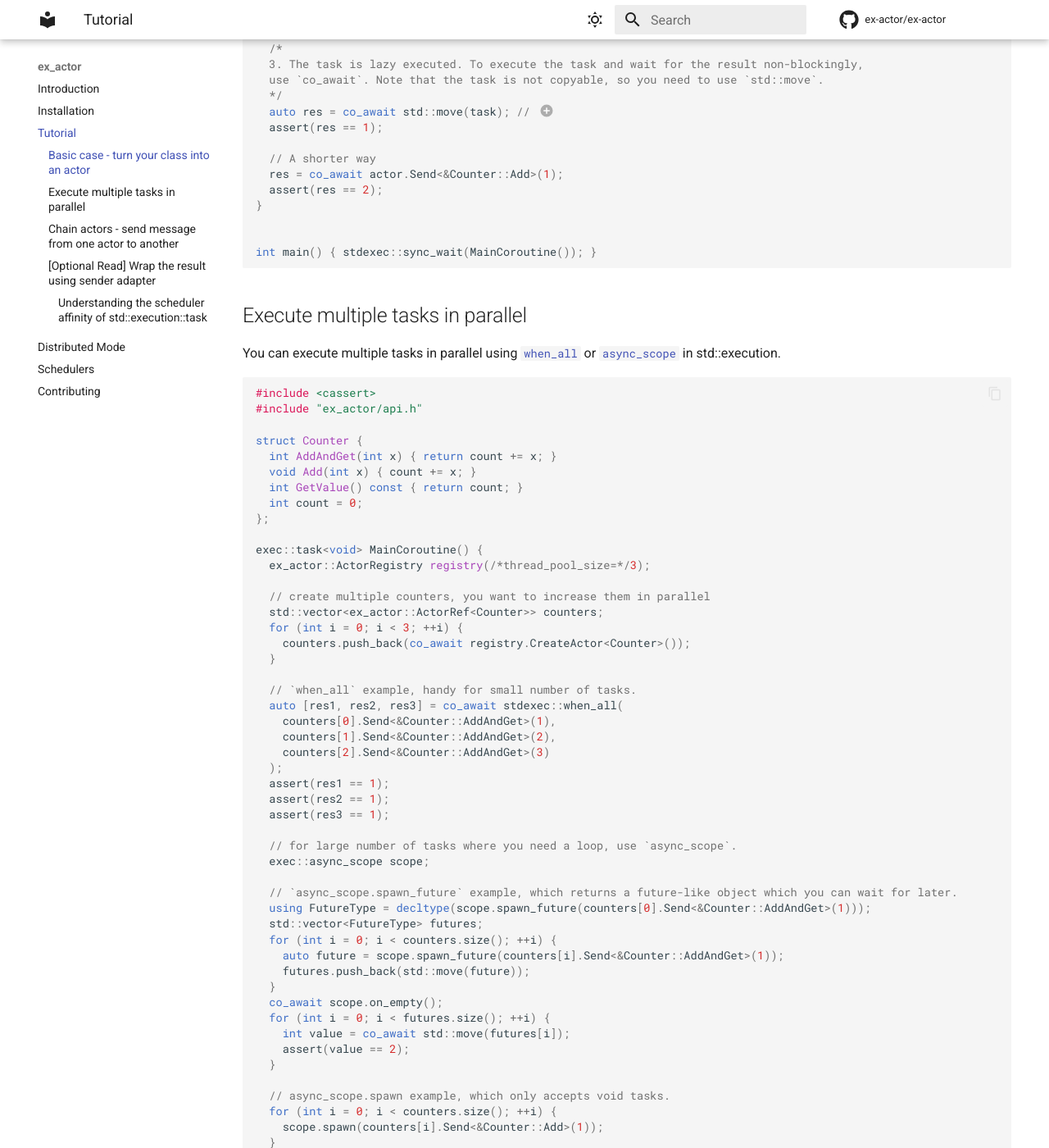
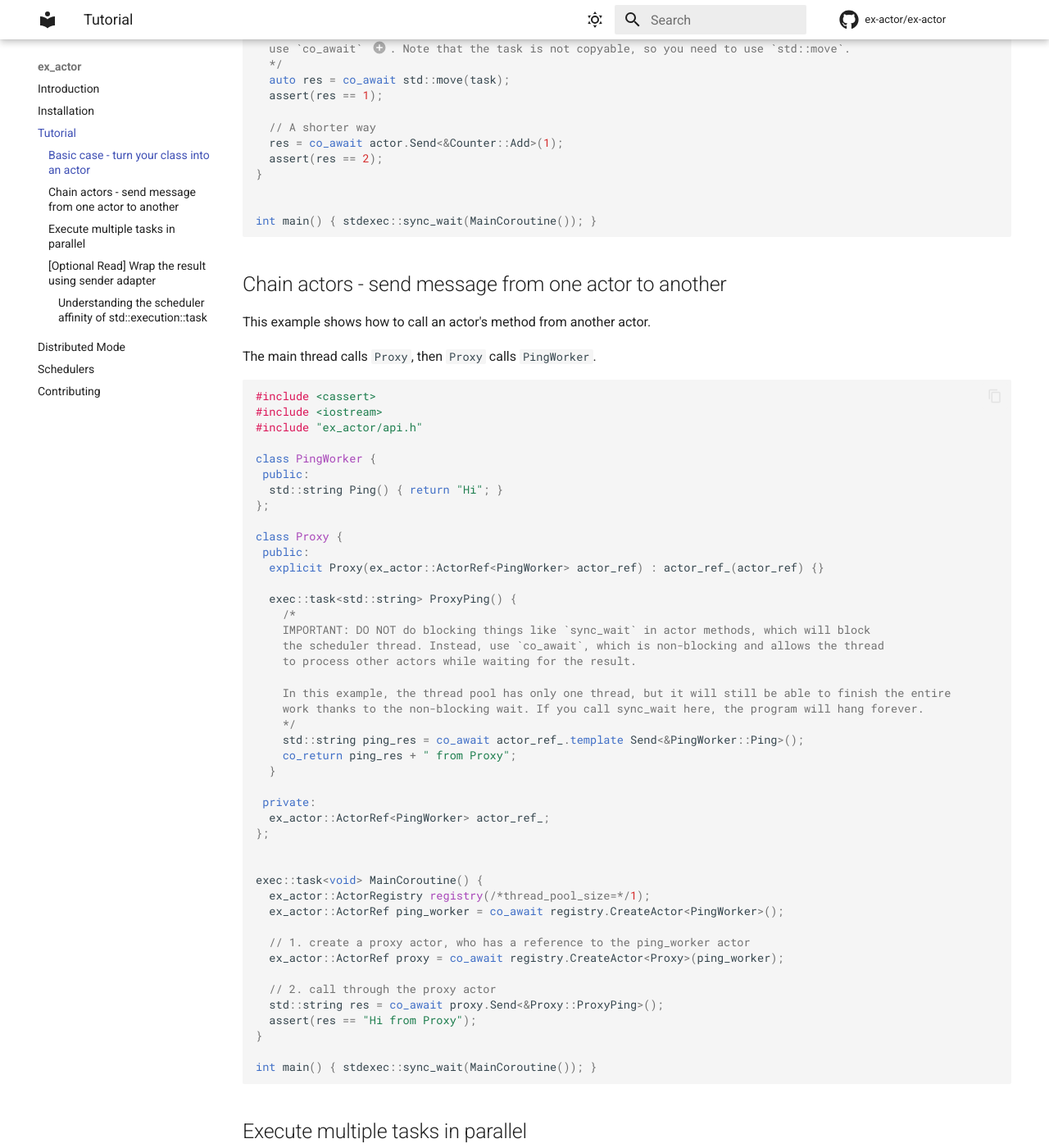
Before and after one commit to ex-actor/ex-actor, an MkDocs documentation site: the page built from docs/contents/tutorial.md, in a window 1280 px wide and 1400 px high, scrolled down 1112 px. Shown: the whole window at 82% size. Built offline with MkDocs 1.6.1 and Material for MkDocs 9.7.7, drawn with Linux system fonts in a browser that asks for light colours; comment, search, counter and statistics services are not loaded; some of the changed text lies outside the part shown.

Commit message:
polish some docs (#90)

````diff
--- a/docs/contents/tutorial.md
+++ b/docs/contents/tutorial.md
@@ -38,9 +38,7 @@ exec::task<void> MainCoroutine() {
   /*
   2. Everything is setup, you can call the actor's method now using `actor_ref.Send`.
   This method returns a standard `std::execution::task`, compatible with everything
-  in the `std::execution` ecosystem.
-
-  Note about args serialization requirement: (1)
+  in the `std::execution` ecosystem. If you met "unsupported type" compile error: (1)
   */
   auto task = actor.Send<&Counter::Add>(1);
 
@@ -51,9 +49,9 @@ exec::task<void> MainCoroutine() {
 
   /*
   3. The task is lazy executed. To execute the task and wait for the result non-blockingly,
-  use `co_await`. Note that the task is not copyable, so you need to use `std::move`.
+  use `co_await` (2). Note that the task is not copyable, so you need to use `std::move`.
   */
-  auto res = co_await std::move(task); // (2)
+  auto res = co_await std::move(task);
   assert(res == 1);
 
   // A shorter way
@@ -79,6 +77,64 @@ int main() { stdexec::sync_wait(MainCoroutine()); }
     In this example, the main thread has no other work to do and will still be blocked in `sync_wait`.
     But if you schedule the coroutine in a scheduler,
     the thread of the scheduler can do other work while waiting for the result.
+
+
+## Chain actors - send message from one actor to another
+
+This example shows how to call an actor's method from another actor.
+
+The main thread calls `Proxy`, then `Proxy` calls `PingWorker`.
+
+
+<!-- doc test start -->
+```cpp
+#include <cassert>
+#include <iostream>
+#include "ex_actor/api.h"
+
+class PingWorker {
+ public:
+  std::string Ping() { return "Hi"; }
+};
+
+class Proxy {
+ public:
+  explicit Proxy(ex_actor::ActorRef<PingWorker> actor_ref) : actor_ref_(actor_ref) {}
+
+  exec::task<std::string> ProxyPing() {
+    /*
+    IMPORTANT: DO NOT do blocking things like `sync_wait` in actor methods, which will block
+    the scheduler thread. Instead, use `co_await`, which is non-blocking and allows the thread
+    to process other actors while waiting for the result.
+
+    In this example, the thread pool has only one thread, but it will still be able to finish the entire
+    work thanks to the non-blocking wait. If you call sync_wait here, the program will hang forever.
+    */
+    std::string ping_res = co_await actor_ref_.template Send<&PingWorker::Ping>();
+    co_return ping_res + " from Proxy";
+  }
+
+ private:
+  ex_actor::ActorRef<PingWorker> actor_ref_;
+};
+
+
+exec::task<void> MainCoroutine() {
+  ex_actor::ActorRegistry registry(/*thread_pool_size=*/1);
+  ex_actor::ActorRef ping_worker = co_await registry.CreateActor<PingWorker>();
+
+  // 1. create a proxy actor, who has a reference to the ping_worker actor
+  ex_actor::ActorRef proxy = co_await registry.CreateActor<Proxy>(ping_worker);
+
+  // 2. call through the proxy actor
+  std::string res = co_await proxy.Send<&Proxy::ProxyPing>();
+  assert(res == "Hi from Proxy");
+}
+
+int main() { stdexec::sync_wait(MainCoroutine()); }
+```
+<!-- doc test end -->
+
 
 ## Execute multiple tasks in parallel
 
@@ -140,61 +196,6 @@ exec::task<void> MainCoroutine() {
     int value = co_await counters[i].Send<&Counter::GetValue>();
     assert(value == 3);
   }
-}
-
-int main() { stdexec::sync_wait(MainCoroutine()); }
-```
-<!-- doc test end -->
-
-## Chain actors - send message from one actor to another
-
-This example shows how to call an actor's method from another actor.
-
-The main thread calls `Proxy`, then `Proxy` calls `PingWorker`.
-
-
-<!-- doc test start -->
-```cpp
-#include <cassert>
-#include <iostream>
-#include "ex_actor/api.h"
-
-class PingWorker {
- public:
-  std::string Ping() { return "Hi"; }
-};
-
-class Proxy {
- public:
-  explicit Proxy(ex_actor::ActorRef<PingWorker> actor_ref) : actor_ref_(actor_ref) {}
-
-  exec::task<std::string> ProxyPing() {
-    /*
-    IMPORTANT: DO NOT call `sync_wait` on the result in actor methods, which will block the scheduler thread.
-    Instead, use `co_await`, which is non-blocking and allows the thread to process other actors while
-    waiting for the result.
-
-    In this example, the thread pool has only one thread, but it will still be able to finish the entire
-    work thanks to the non-blocking wait. If you call sync_wait here, the program will hang forever.
-    */
-    co_return co_await actor_ref_.template Send<&PingWorker::Ping>();
-  }
-
- private:
-  ex_actor::ActorRef<PingWorker> actor_ref_;
-};
-
-
-exec::task<void> MainCoroutine() {
-  ex_actor::ActorRegistry registry(/*thread_pool_size=*/1);
-  ex_actor::ActorRef ping_worker = co_await registry.CreateActor<PingWorker>();
-
-  // 1. create a proxy actor, who has a reference to the ping_worker actor
-  ex_actor::ActorRef proxy = co_await registry.CreateActor<Proxy>(ping_worker);
-
-  // 2. call through the proxy actor
-  std::string res = co_await proxy.Send<&Proxy::ProxyPing>();
-  assert(res == "Hi");
 }
 
 int main() { stdexec::sync_wait(MainCoroutine()); }
````
Also changed, not shown: docs/contents/index.md (+3 -5 lines), README.md.
